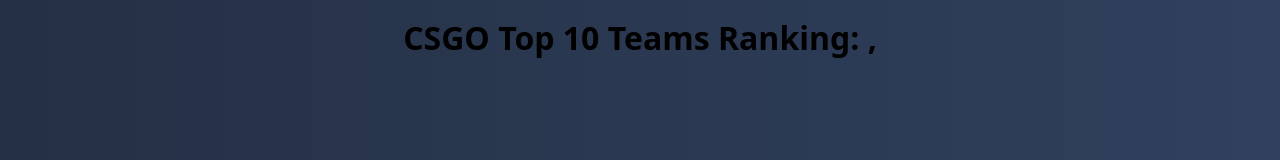
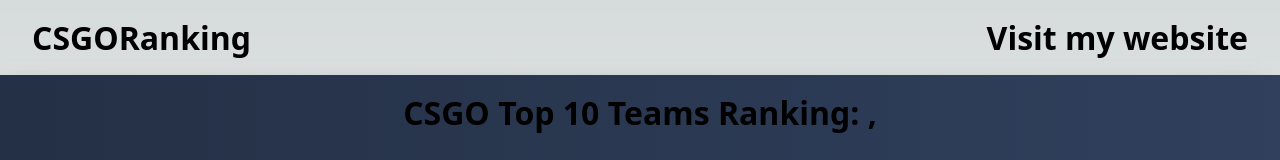
Before and after one commit to fabriciored/csgo-ranking, a Next.js app: page / in a window 1280 px wide. Shown: the top 160 px of the page. Built offline with nearby package versions, Linux system fonts and the light colour scheme; no server answers.

Commit message:
feat: create layout

```diff
--- /dev/null
+++ b/src/layouts/Layout.tsx
@@ -0,0 +1,15 @@
+import Header from "@/components/Header/Header"
+import { ReactNode }from "react"
+
+interface layoutProps {
+  children: ReactNode
+}
+
+export default function Layout(props: layoutProps) {
+return (
+    <>
+    <Header/>
+    {props.children}
+    </>
+)
+}
--- a/src/pages/_app.tsx
+++ b/src/pages/_app.tsx
@@ -1,6 +1,18 @@
+import Layout from '@/layouts/Layout'
 import '@/styles/globals.css'
 import type { AppProps } from 'next/app'
 
+
 export default function App({ Component, pageProps }: AppProps) {
-  return <Component {...pageProps} />
+  return (
+
+    <>
+    <Layout>
+    <Component {...pageProps} />
+    </Layout>
+
+    </>
+
+  )
+
 }
```
